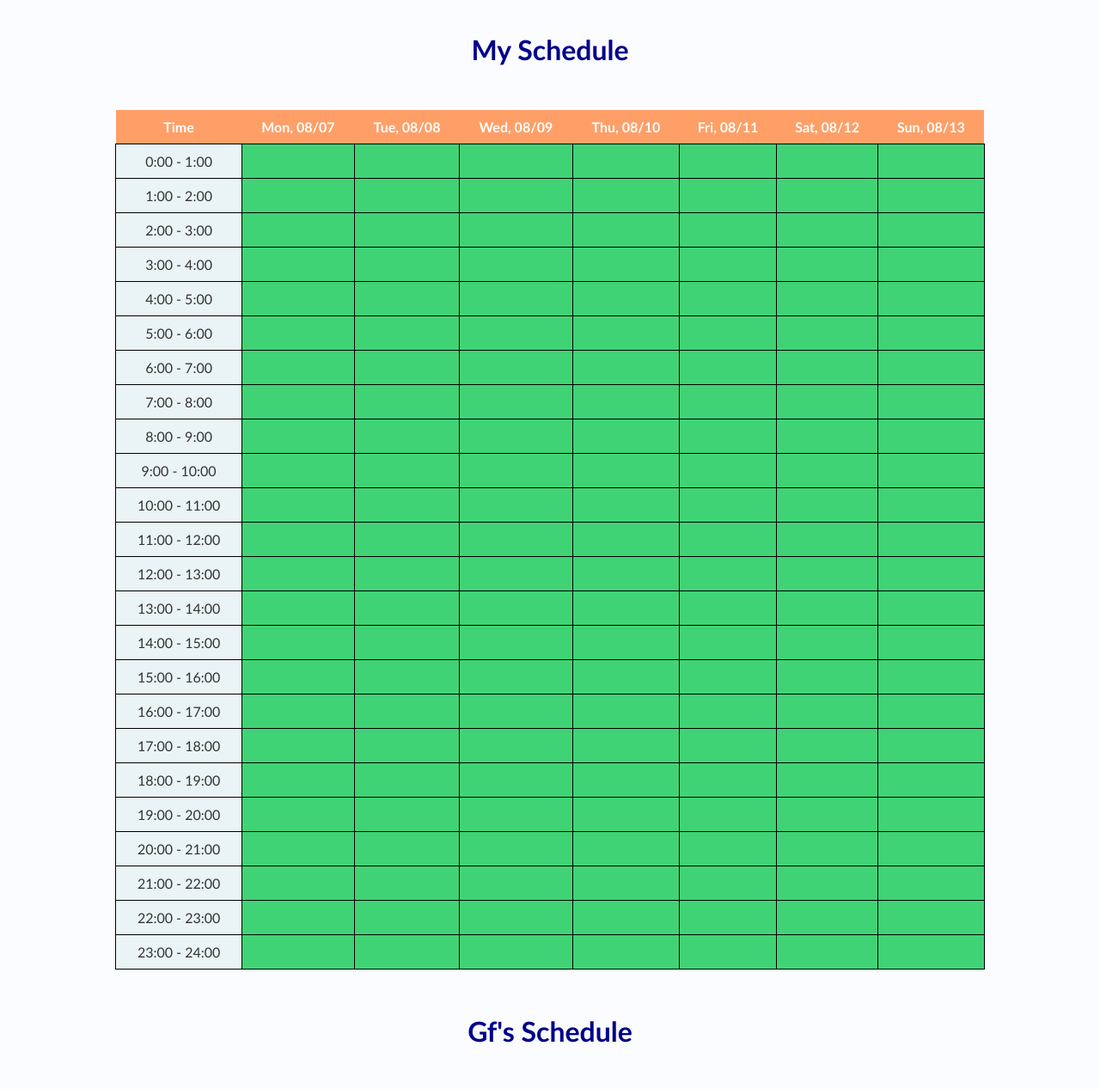
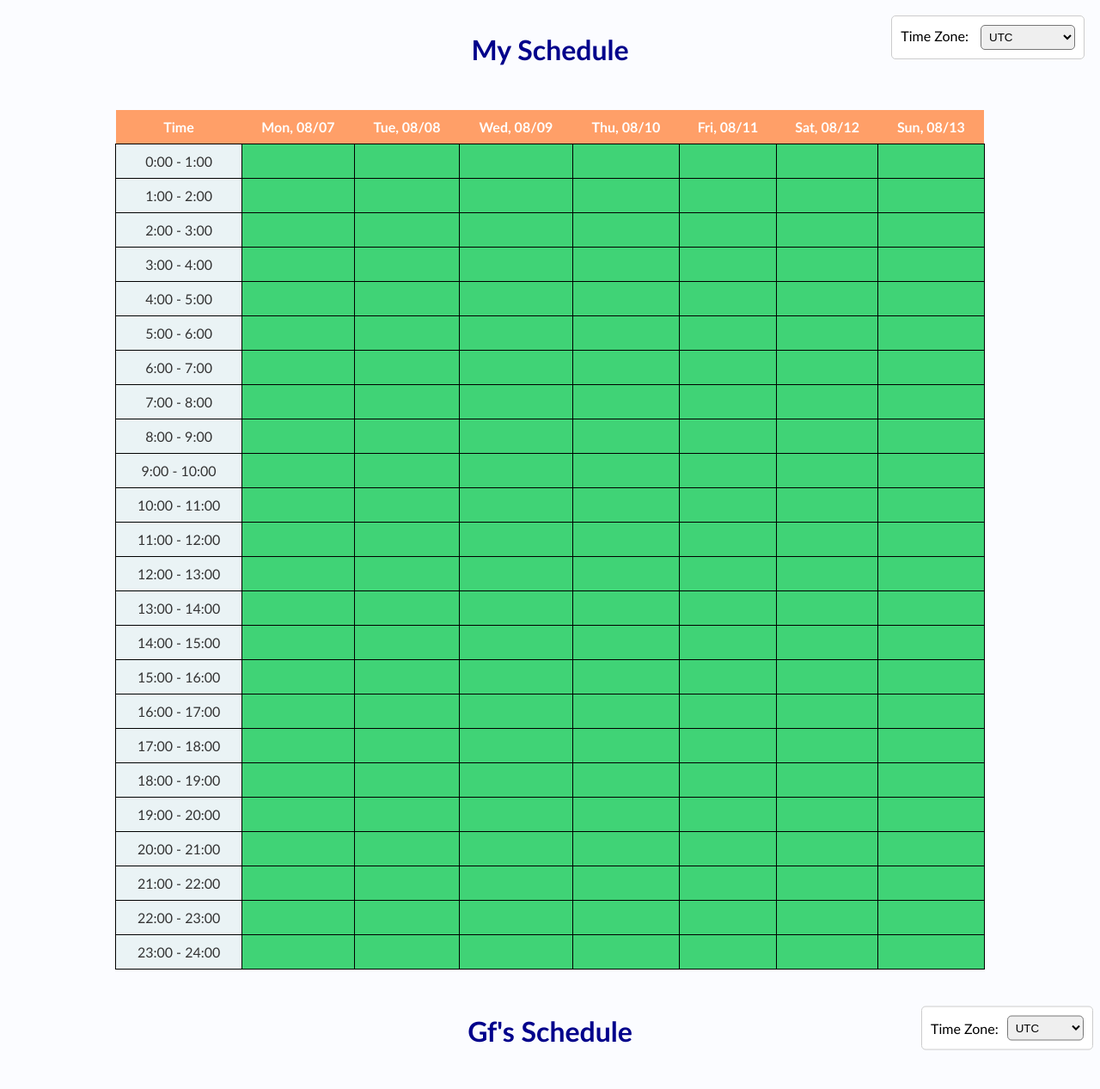
Before and after one commit to CorwinCheung/call_your_gf, a plain HTML site: page index.html in a window 1280 px wide. Shown: the top 1267 px of the page at 86% size. Drawn offline with Linux system fonts and the light colour scheme.

Commit message:
add time zone boxes

```diff
--- a/index.html
+++ b/index.html
@@ -5,6 +5,16 @@
     </head>
 
     <body>
+        <div class="timezone-container">
+            <label for="timezone">Time Zone:</label>
+            <select id="timezone" name="timezone">
+                <option value="UTC">UTC</option>
+                <option value="PST">PST (UTC-8)</option>
+                <option value="EST">EST (UTC-5)</option>
+                <!-- Add more time zones as needed -->
+            </select>
+        </div>
+
         <h1> My Schedule</h1>
         <table id="my_schedule">
             <thead>
@@ -18,6 +28,15 @@
         </table>
 
         <h1> Gf's Schedule</h1>
+        <div class="timezone-container-gf">
+            <label for="timezone-gf">Time Zone:</label>
+            <select id="timezone-gf" name="timezone-gf">
+                <option value="UTC">UTC</option>
+                <option value="PST">PST (UTC-8)</option>
+                <option value="EST">EST (UTC-5)</option>
+                <!-- Add more time zones as needed -->
+            </select>
+        </div>
         <table id="gf_schedule">
             <thead>
                 <tr id="gf_dateHeaders">
--- a/script.js
+++ b/script.js
@@ -1,3 +1,5 @@
+
+let selectedTimeZone = document.getElementById("timezone").value;
 
 
 function generateSchedule(timeGridID, dateHeaderId) {
--- a/styles.css
+++ b/styles.css
@@ -1,6 +1,7 @@
 body {
     background-color: #fbfcff;
     font-family:'Trebuchet MS', 'Lucida Sans Unicode', 'Lucida Grande', 'Lucida Sans', Arial, sans-serif;
+    position: relative;
 }
 
 h1{
@@ -21,6 +22,65 @@ th {
     padding: 10px;
     text-align: center;
 }
+
+
+.header-container {
+    display: flex;
+    justify-content: space-between;
+    align-items: center;
+    margin: 20px auto;
+    width: 80%;
+    position: relative;  /* Add relative positioning here */
+}
+
+.timezone-container-gf {
+    position: absolute;
+    right: 0;  /* Position it to the rightmost edge of .header-container */
+    top: 52.5%;  /* Center it vertically */
+    transform: translateY(-50%);  /* Adjust for exact vertical centering */
+    display: flex;
+    align-items: center;
+    background-color: white;
+    padding: 10px;
+    border: 1px solid #ccc;
+    border-radius: 5px;
+    width: 200px;
+    box-sizing: border-box;
+}
+
+.timezone-container-gf label {
+    margin-right: 10px;
+    white-space: nowrap;
+}
+
+.timezone-container-gf select {
+    padding: 5px;
+    border-radius: 5px;
+    width: 100%;
+}
+
+
+
+
+.timezone-container {
+    position: absolute;
+    top: 10px;
+    right: 10px;
+    background-color: white;
+    padding: 10px;
+    border: 1px solid #ccc;
+    border-radius: 5px;
+}
+
+.timezone-container label {
+    margin-right: 10px;
+}
+
+.timezone-container select {
+    padding: 5px;
+    border-radius: 5px;
+}
+
 
 td{
     cursor: pointer;
```
